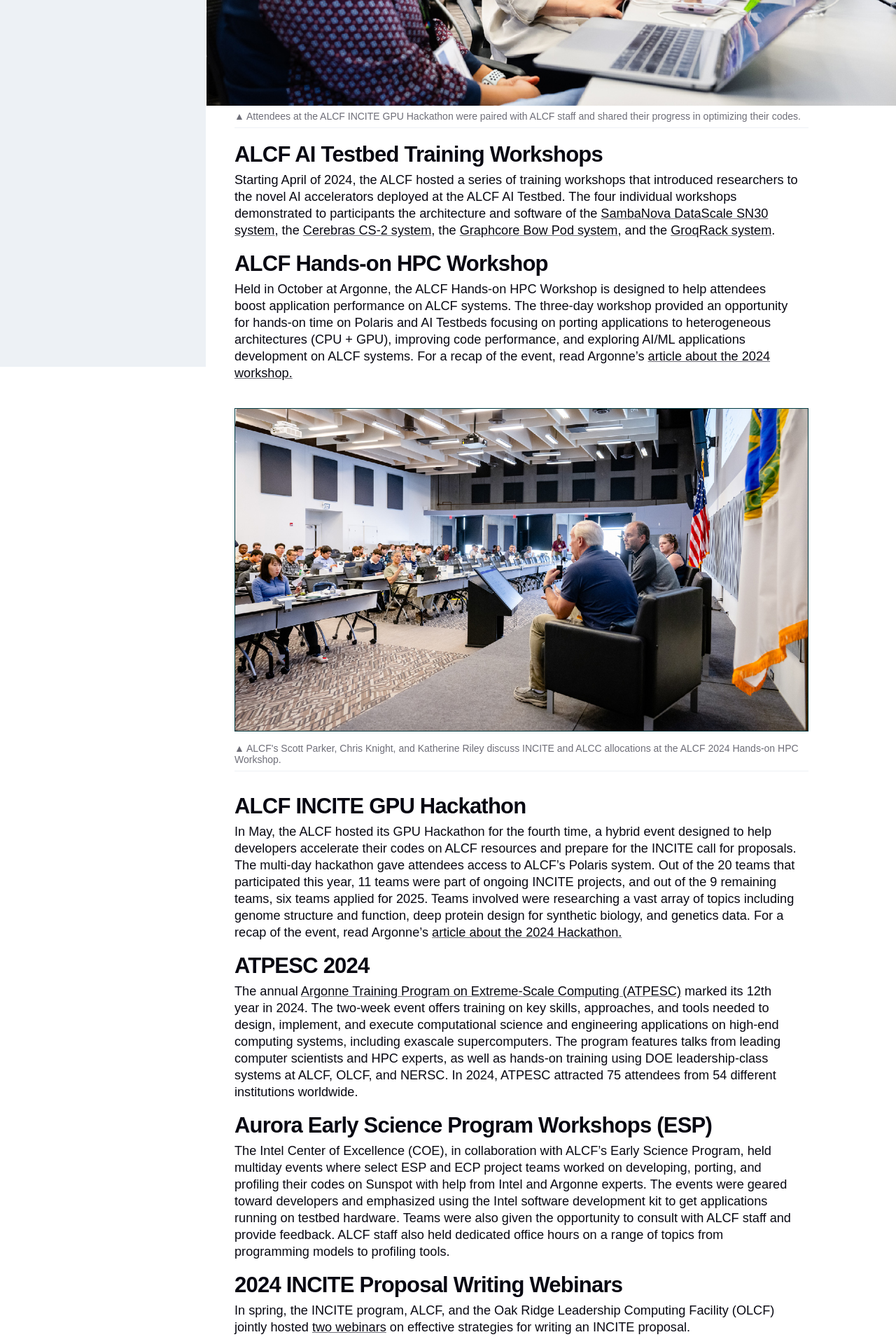
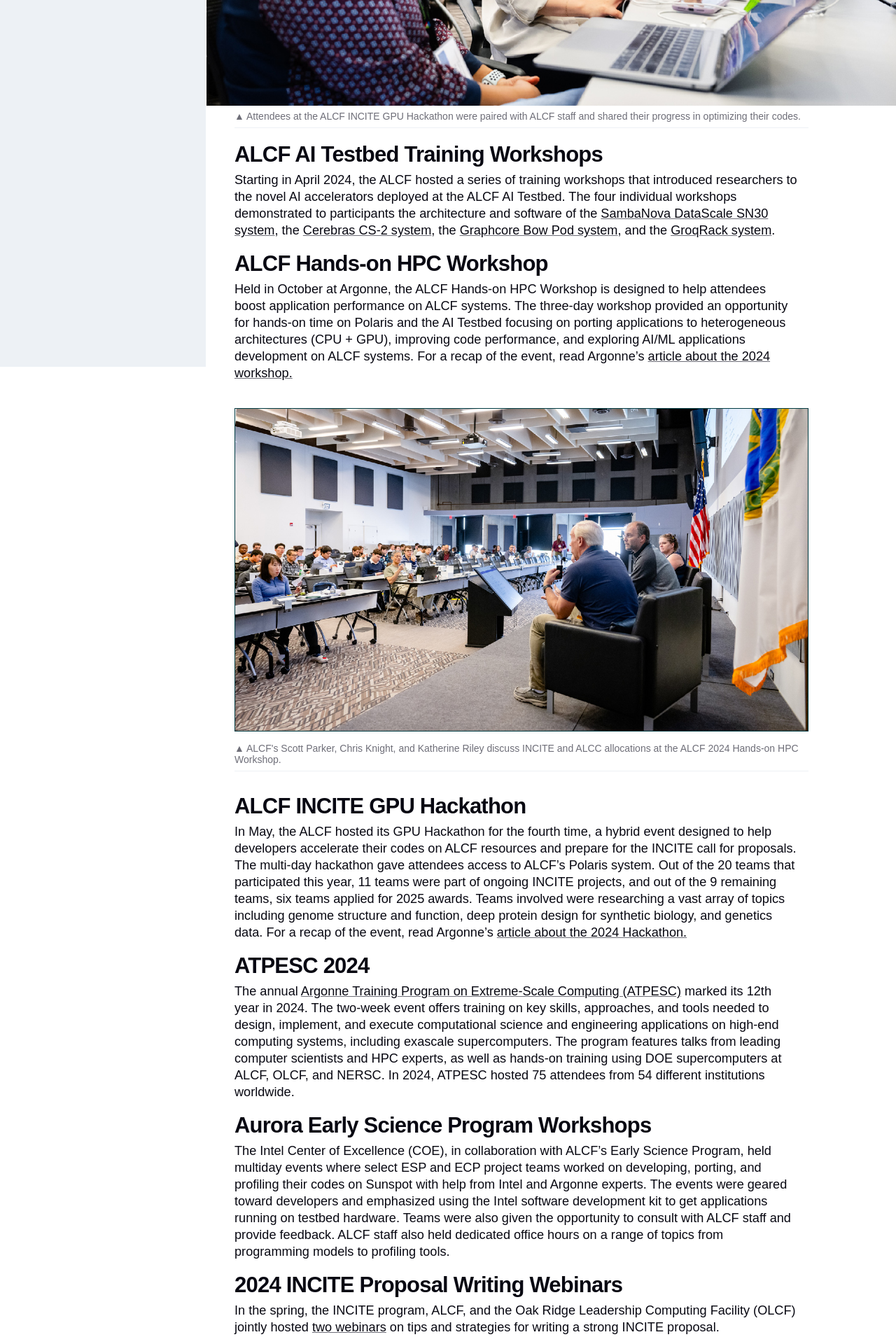
Before and after one commit to argonne-lcf/AR2024, a Jekyll site: the page built from 03_community/user-training-activities.md, in a window 1280 px wide. Shown: the part 820-2740 px from the top of the page at 70% size. Built offline with Jekyll 4.4.1, drawn with Linux system fonts in a browser that asks for light colours; some web fonts are replaced.

Commit message:
Update user-training-activities-edits.md

```diff
--- a/03_community/user-training-activities.md
+++ b/03_community/user-training-activities.md
@@ -12,10 +12,10 @@ permalink: community-and-outreach/user-training-activities
 
 
 ## ALCF AI Testbed Training Workshops
-Starting April of 2024, the ALCF hosted a series of training workshops that introduced researchers to the novel AI accelerators deployed at the ALCF AI Testbed. The four individual workshops demonstrated to participants the architecture and software of the [SambaNova DataScale SN30 system](https://www.alcf.anl.gov/events/sambanova-ai-training-sp24), the [Cerebras CS-2 system](https://www.alcf.anl.gov/events/cerebras-ai-training-sp24), the [Graphcore Bow Pod system](https://www.alcf.anl.gov/events/graphcore-ai-training-sp24), and the [GroqRack system](https://www.alcf.anl.gov/events/groq-ai-training-sp24).
+Starting in April 2024, the ALCF hosted a series of training workshops that introduced researchers to the novel AI accelerators deployed at the ALCF AI Testbed. The four individual workshops demonstrated to participants the architecture and software of the [SambaNova DataScale SN30 system](https://www.alcf.anl.gov/events/sambanova-ai-training-sp24), the [Cerebras CS-2 system](https://www.alcf.anl.gov/events/cerebras-ai-training-sp24), the [Graphcore Bow Pod system](https://www.alcf.anl.gov/events/graphcore-ai-training-sp24), and the [GroqRack system](https://www.alcf.anl.gov/events/groq-ai-training-sp24).
 
 ## ALCF Hands-on HPC Workshop
-Held in October at Argonne, the ALCF Hands-on HPC Workshop is designed to help attendees boost application performance on ALCF systems. The three-day workshop provided an opportunity for hands-on time on Polaris and AI Testbeds focusing on porting applications to heterogeneous architectures (CPU + GPU), improving code performance, and exploring AI/ML applications development on ALCF systems. For a recap of the event, read Argonne's [article about the 2024 workshop.](https://www.alcf.anl.gov/news/hands-workshop-helps-attendees-boost-code-performance-using-alcf-supercomputers)
+Held in October at Argonne, the ALCF Hands-on HPC Workshop is designed to help attendees boost application performance on ALCF systems. The three-day workshop provided an opportunity for hands-on time on Polaris and the AI Testbed focusing on porting applications to heterogeneous architectures (CPU + GPU), improving code performance, and exploring AI/ML applications development on ALCF systems. For a recap of the event, read Argonne's [article about the 2024 workshop.](https://www.alcf.anl.gov/news/hands-workshop-helps-attendees-boost-code-performance-using-alcf-supercomputers)
 
 {% include media-img.html
    source= "ALCF_Handson.jpg"
@@ -23,16 +23,16 @@ Held in October at Argonne, the ALCF Hands-on HPC Workshop is designed to help a
 %}
 
 ## ALCF INCITE GPU Hackathon
-In May, the ALCF hosted its GPU Hackathon for the fourth time, a hybrid event designed to help developers accelerate their codes on ALCF resources and prepare for the INCITE call for proposals. The multi-day hackathon gave attendees access to ALCF’s Polaris system. Out of the 20 teams that participated this year, 11 teams were part of ongoing INCITE projects, and out of the 9 remaining teams, six teams applied for 2025.  Teams involved were researching a vast array of topics including genome structure and function, deep protein design for synthetic biology, and genetics data. For a recap of the event, read Argonne's [article about the 2024 Hackathon.](https://www.alcf.anl.gov/news/alcf-hackathon-helps-researchers-boost-performance-polaris-supercomputer)
+In May, the ALCF hosted its GPU Hackathon for the fourth time, a hybrid event designed to help developers accelerate their codes on ALCF resources and prepare for the INCITE call for proposals. The multi-day hackathon gave attendees access to ALCF’s Polaris system. Out of the 20 teams that participated this year, 11 teams were part of ongoing INCITE projects, and out of the 9 remaining teams, six teams applied for 2025 awards. Teams involved were researching a vast array of topics including genome structure and function, deep protein design for synthetic biology, and genetics data. For a recap of the event, read Argonne's [article about the 2024 Hackathon.](https://www.alcf.anl.gov/news/alcf-hackathon-helps-researchers-boost-performance-polaris-supercomputer)
 
 ## ATPESC 2024
-The annual [Argonne Training Program on Extreme-Scale Computing (ATPESC)](https://extremecomputingtraining.anl.gov/atpesc-2024/) marked its 12th year in 2024. The two-week event offers training on key skills, approaches, and tools needed to design, implement, and execute computational science and engineering applications on high-end computing systems, including exascale supercomputers. The program features talks from leading computer scientists and HPC experts, as well as hands-on training using DOE leadership-class systems at ALCF, OLCF, and NERSC. In 2024, ATPESC attracted 75 attendees from 54 different institutions worldwide.
+The annual [Argonne Training Program on Extreme-Scale Computing (ATPESC)](https://extremecomputingtraining.anl.gov/atpesc-2024/) marked its 12th year in 2024. The two-week event offers training on key skills, approaches, and tools needed to design, implement, and execute computational science and engineering applications on high-end computing systems, including exascale supercomputers. The program features talks from leading computer scientists and HPC experts, as well as hands-on training using DOE supercomputers at ALCF, OLCF, and NERSC. In 2024, ATPESC hosted 75 attendees from 54 different institutions worldwide.
 
-## Aurora Early Science Program Workshops (ESP)
+## Aurora Early Science Program Workshops
 The Intel Center of Excellence (COE), in collaboration with ALCF’s Early Science Program, held multiday events where select ESP and ECP project teams worked on developing, porting, and profiling their codes on Sunspot with help from Intel and Argonne experts. The events were geared toward developers and emphasized using the Intel software development kit to get applications running on testbed hardware. Teams were also given the opportunity to consult with ALCF staff and provide feedback. ALCF staff also held dedicated office hours on a range of topics from programming models to profiling tools.
 
 ## 2024 INCITE Proposal Writing Webinars
-In spring, the INCITE program, ALCF, and the Oak Ridge Leadership Computing Facility (OLCF) jointly hosted [two webinars](https://www.alcf.anl.gov/events/2025-incite-proposal-writing-webinar-1) on effective strategies for writing an INCITE proposal.
+In the spring, the INCITE program, ALCF, and the Oak Ridge Leadership Computing Facility (OLCF) jointly hosted [two webinars](https://www.alcf.anl.gov/events/2025-incite-proposal-writing-webinar-1) on tips and strategies for writing a strong INCITE proposal.
 
 ## Monthly ALCF Webinars
 The ALCF continued to host the monthly [ALCF Developer Sessions](https://www.alcf.anl.gov/alcf-developer-sessions), aimed at training researchers and increasing the dialogue between HPC users and the developers of leadership-class systems and software. Speakers in the series included developers from Argonne, covering topics such as deep learning frameworks on Aurora, Intel performance profiling tools on Aurora, remote workflows at the ALCF, and the QMCPACK application team's journey to exascale on Aurora.
```
